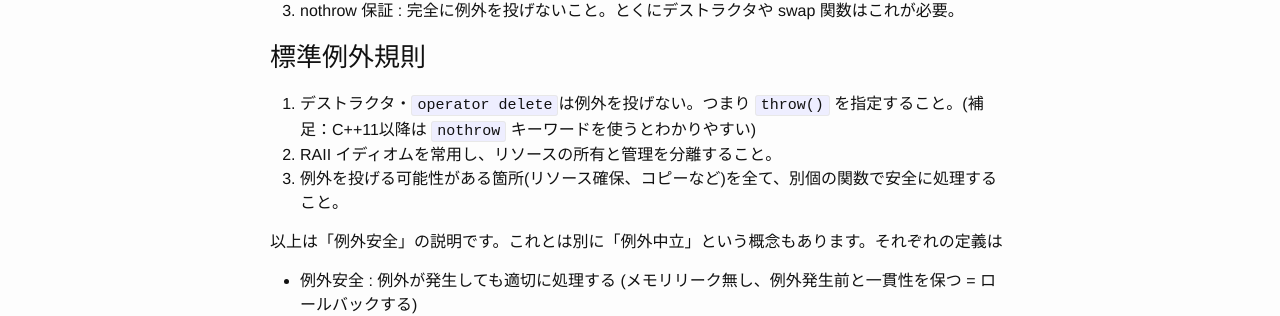
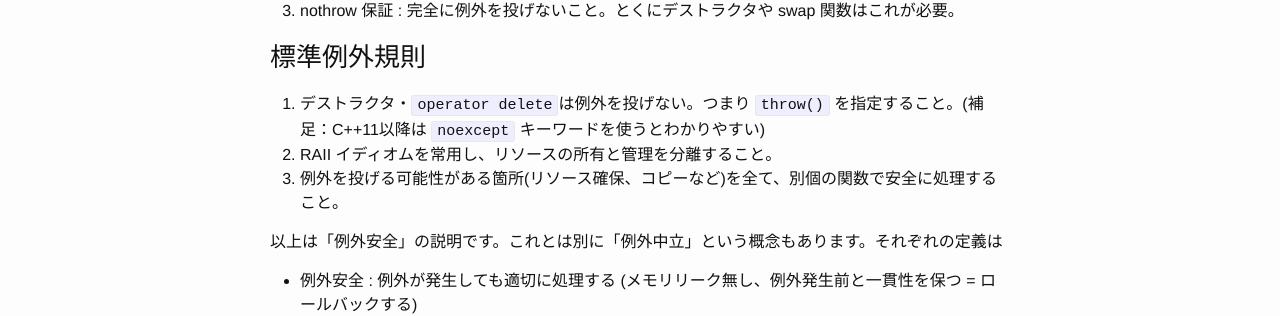
Before and after one commit to ShigekiKarita/shigekikarita.github.io, a Jekyll site: the page built from _posts/2015-09-22-010.md, in a window 1280 px wide. Shown: the part 366-682 px from the top of the page. Built offline with Jekyll 4.4.1, drawn with Linux system fonts in a browser that asks for light colours; comment, search, counter and statistics services are not loaded.

Commit message:
雑なコミット

```diff
--- a/_posts/2015-09-22-010.md
+++ b/_posts/2015-09-22-010.md
@@ -15,7 +15,7 @@ comments: true
 
 ### 標準例外規則
 
-1. デストラクタ・`operator delete`は例外を投げない。つまり `throw()` を指定すること。(補足：C++11以降は `nothrow` キーワードを使うとわかりやすい)
+1. デストラクタ・`operator delete`は例外を投げない。つまり `throw()` を指定すること。(補足：C++11以降は `noexcept` キーワードを使うとわかりやすい)
 1. RAII イディオムを常用し、リソースの所有と管理を分離すること。
 1. 例外を投げる可能性がある箇所(リソース確保、コピーなど)を全て、別個の関数で安全に処理すること。
 
```
